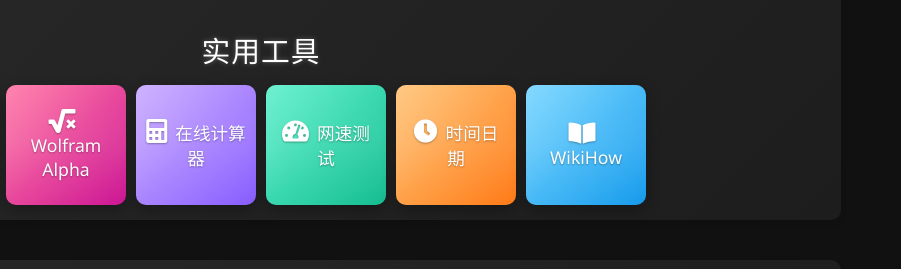
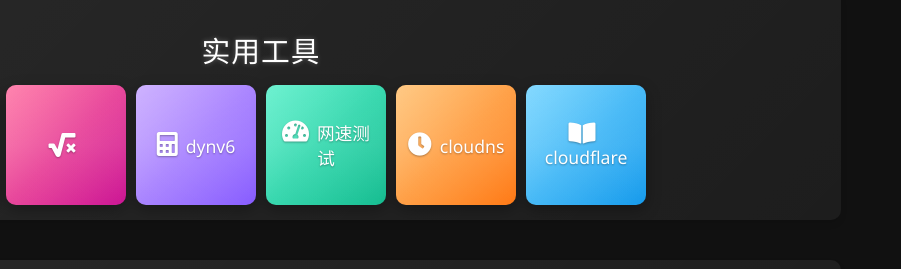
Before and after one commit to bbylw/ai, a plain HTML site: page index.html in a window 1280 px wide. Shown: the part 716-985 px from the top of the page, 379-1280 px from the left. Drawn offline with Linux system fonts and the light colour scheme.

Commit message:
Update index.html

```diff
--- a/index.html
+++ b/index.html
@@ -393,11 +393,11 @@
         <h2 class="category-title">实用工具</h2>
         <div class="nav-grid">
           <a href="https://translate.google.com" class="nav-item"><span><i class="nav-item-icon fas fa-language"></i>Google翻译</span></a>
-          <a href="https://www.wolframalpha.com" class="nav-item"><span><i class="nav-item-icon fas fa-square-root-alt"></i>Wolfram Alpha</span></a>
-          <a href="https://www.calculator.net" class="nav-item"><span><i class="nav-item-icon fas fa-calculator"></i>在线计算器</span></a>
-          <a href="https://www.speedtest.net" class="nav-item"><span><i class="nav-item-icon fas fa-tachometer-alt"></i>网速测试</span></a>
-          <a href="https://www.timeanddate.com" class="nav-item"><span><i class="nav-item-icon fas fa-clock"></i>时间日期</span></a>
-          <a href="https://www.wikihow.com" class="nav-item"><span><i class="nav-item-icon fas fa-book-open"></i>WikiHow</span></a>
+          <a href="https://d.186404.xyz/" class="nav-item"><span><i class="nav-item-icon fas fa-square-root-alt"></i></短链</span></a>
+          <a href="https://www.calculator.net" class="nav-item"><span><i class="nav-item-icon fas fa-calculator"></i>dynv6</span></a>
+          <a href="https://fast.com/" class="nav-item"><span><i class="nav-item-icon fas fa-tachometer-alt"></i>网速测试</span></a>
+          <a href="https://www.cloudns.net/" class="nav-item"><span><i class="nav-item-icon fas fa-clock"></i>cloudns</span></a>
+          <a href="https://www.cloudflare.com/zh-cn/" class="nav-item"><span><i class="nav-item-icon fas fa-book-open"></i>cloudflare</span></a>
         </div>
       </div>
 
```
